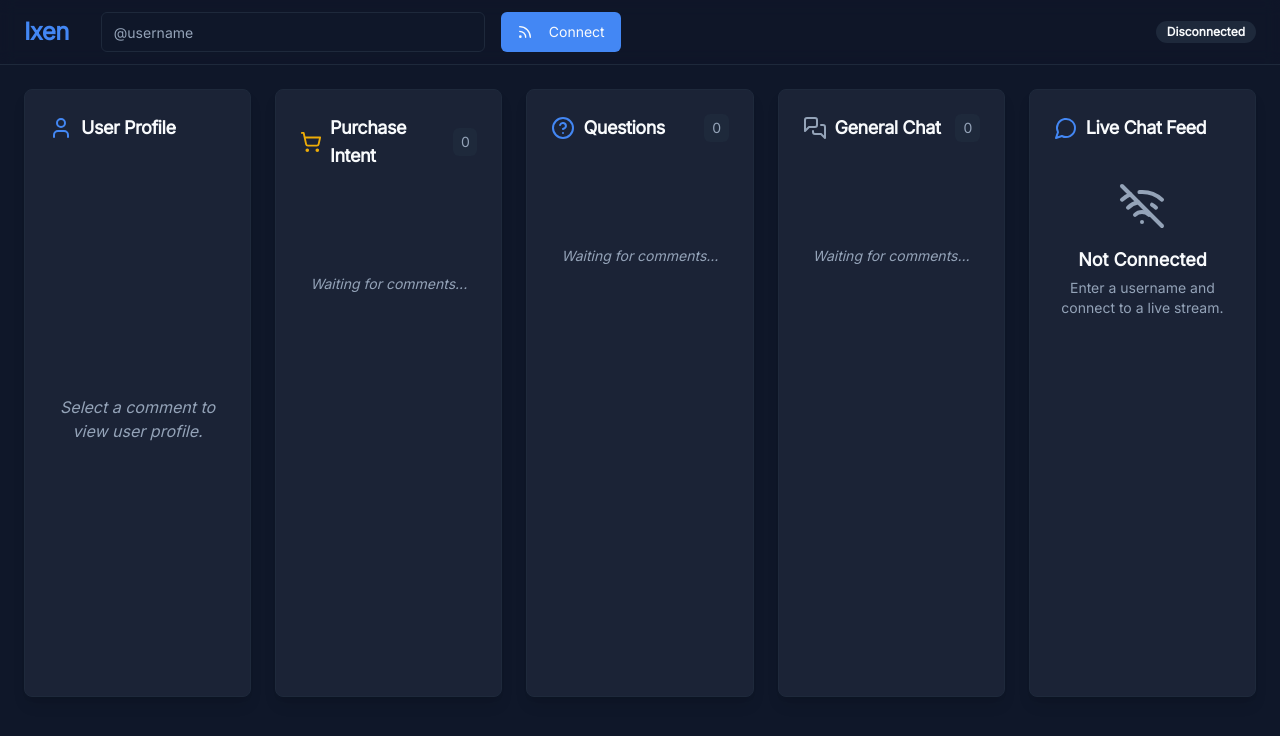
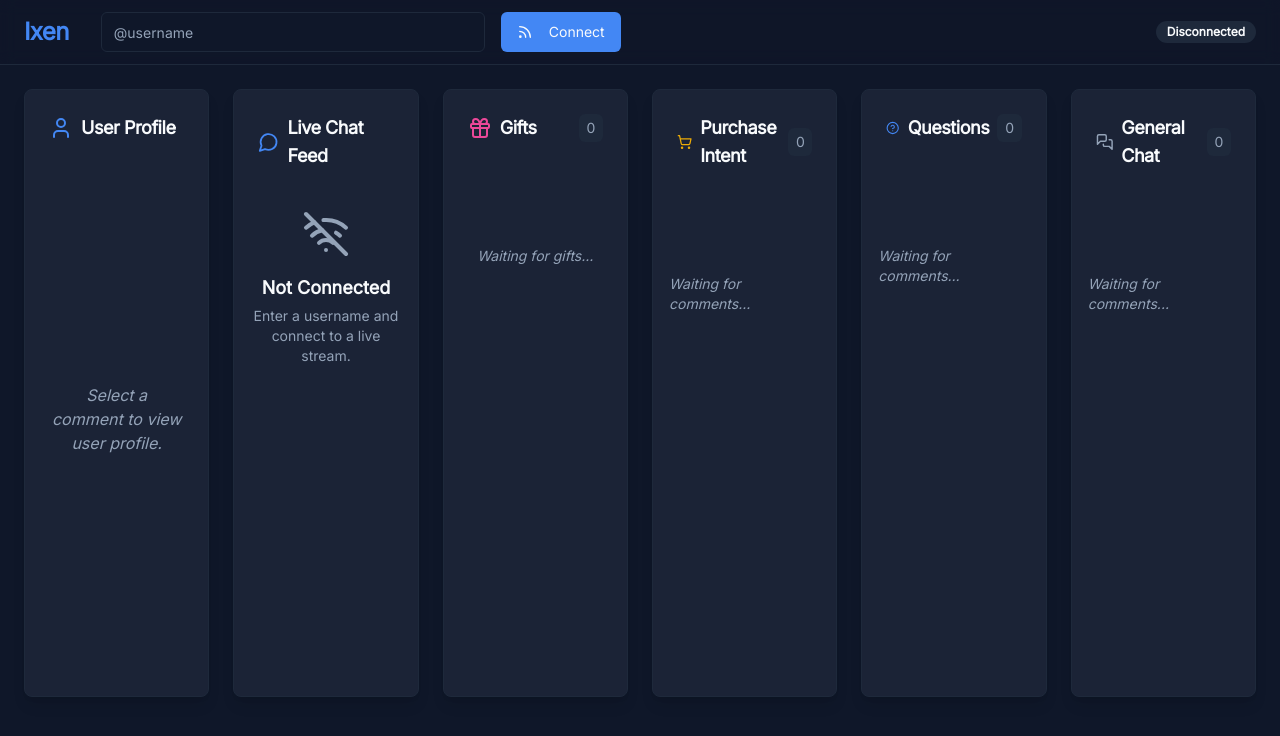
Before and after one commit to plexy44/ixen, a Next.js app: page / in a window 1280 px wide. Shown: the top 736 px of the page. Built offline with nearby package versions, Linux system fonts and the light colour scheme; what @genkit-ai/googleai, genkit would draw is missing.

Commit message:
Add new panel to the main layout that only displays gifts Move the live

```diff
--- a/src/app/api/tiktok/route.ts
+++ b/src/app/api/tiktok/route.ts
@@ -54,6 +54,14 @@ function createSSEStream(username: string) {
         enqueue('comment', comment);
       });
 
+      tiktokLiveConnection.on(WebcastEvent.GIFT, (gift) => {
+        // We only want to process the gift when the streak ends
+        if (gift.giftType === 1 && !gift.repeatEnd) {
+          return;
+        }
+        enqueue('gift', gift);
+      });
+
       tiktokLiveConnection.on(ControlEvent.DISCONNECTED, (reason) => {
         console.log(`[TikTok] Disconnected from @${username}'s stream. Reason: ${reason}`);
         enqueue('disconnected', { message: 'Stream disconnected.' });
--- a/src/app/page.tsx
+++ b/src/app/page.tsx
@@ -11,7 +11,8 @@ import { useToast } from '@/hooks/use-toast';
 import { CommentColumn } from '@/components/comment-column';
 import { ProfileColumn } from '@/components/profile-column';
 import { LiveChatColumn, type LiveComment } from '@/components/live-chat-column';
-import { ShoppingCart, HelpCircle, MessagesSquare, Rss, X } from 'lucide-react';
+import { GiftColumn, type Gift } from '@/components/gift-column';
+import { ShoppingCart, HelpCircle, MessagesSquare, Rss, X, GiftIcon } from 'lucide-react';
 import type { UserProfile } from '@/components/profile-column';
 
 type Comment = {
@@ -59,6 +60,7 @@ export default function IxenPage() {
     'Question': [],
     'General': [],
   });
+  const [gifts, setGifts] = useState<Gift[]>([]);
   const [selectedUser, setSelectedUser] = useState<UserProfile | null>(null);
   const [selectedCommentId, setSelectedCommentId] = useState<number | string | null>(null);
   const [liveComments, setLiveComments] = useState<LiveComment[]>([]);
@@ -69,6 +71,11 @@ export default function IxenPage() {
   const handleCommentClick = (comment: Comment) => {
     setSelectedUser(getSampleUser(comment.user, comment.profilePictureUrl));
     setSelectedCommentId(comment.id);
+  };
+
+  const handleGiftClick = (gift: Gift) => {
+    setSelectedUser(getSampleUser(gift.user, gift.profilePictureUrl));
+    setSelectedCommentId(null); // Gifts don't have a selectable state like comments
   };
 
   const addComment = useCallback(async (commentData: any) => {
@@ -116,6 +123,17 @@ export default function IxenPage() {
     }
   }, [toast]);
 
+  const addGift = useCallback((giftData: any) => {
+      const newGift: Gift = {
+        id: giftData.msgId || `gift-${Date.now()}-${Math.random()}`,
+        user: giftData.uniqueId,
+        giftName: giftData.giftName,
+        count: giftData.repeatCount,
+        profilePictureUrl: giftData.profilePictureUrl,
+      };
+      setGifts(prev => [newGift, ...prev].slice(0, 50));
+  }, []);
+
   const handleDisconnect = useCallback(() => {
     if (eventSourceRef.current) {
       eventSourceRef.current.close();
@@ -145,6 +163,7 @@ export default function IxenPage() {
     setConnectionStatus('connecting');
     setLiveComments([]);
     setComments({ 'Purchase Intent': [], 'Question': [], 'General': [] });
+    setGifts([]);
     setSelectedUser(null);
     setSelectedCommentId(null);
 
@@ -163,6 +182,11 @@ export default function IxenPage() {
     eventSource.addEventListener('comment', (event: MessageEvent) => {
         const commentData = JSON.parse(event.data);
         addComment(commentData);
+    });
+
+    eventSource.addEventListener('gift', (event: MessageEvent) => {
+        const giftData = JSON.parse(event.data);
+        addGift(giftData);
     });
 
     eventSource.addEventListener('disconnected', (event: MessageEvent) => {
@@ -265,8 +289,16 @@ export default function IxenPage() {
       </header>
 
       <main className="flex-1 container mx-auto p-4 md:p-6">
-        <div className="grid grid-cols-1 md:grid-cols-2 lg:grid-cols-5 gap-6">
+        <div className="grid grid-cols-1 md:grid-cols-2 lg:grid-cols-6 gap-6">
           <ProfileColumn user={selectedUser} />
+          <LiveChatColumn
+            liveComments={liveComments}
+            connectionStatus={connectionStatus}
+          />
+          <GiftColumn
+            gifts={gifts}
+            onGiftClick={handleGiftClick}
+          />
           <CommentColumn
             title="Purchase Intent"
             comments={comments['Purchase Intent']}
@@ -288,10 +320,6 @@ export default function IxenPage() {
             onCommentClick={handleCommentClick}
             selectedCommentId={selectedCommentId}
           />
-          <LiveChatColumn
-            liveComments={liveComments}
-            connectionStatus={connectionStatus}
-          />
         </div>
       </main>
     </div>
--- /dev/null
+++ b/src/components/gift-column.tsx
@@ -0,0 +1,79 @@
+'use client';
+
+import type { ReactNode } from 'react';
+import { Card, CardHeader, CardTitle, CardContent } from "@/components/ui/card";
+import { ScrollArea } from "@/components/ui/scroll-area";
+import { Avatar, AvatarFallback, AvatarImage } from "@/components/ui/avatar";
+import { GiftIcon } from "lucide-react";
+import { cn } from "@/lib/utils";
+
+export type Gift = {
+  id: number | string;
+  user: string;
+  giftName: string;
+  count: number;
+  profilePictureUrl?: string;
+};
+
+interface GiftCardProps {
+  gift: Gift;
+  onClick: () => void;
+}
+
+function GiftCard({ gift, onClick }: GiftCardProps) {
+  return (
+    <Card
+      onClick={onClick}
+      className="p-3 bg-card/50 hover:bg-card transition-colors duration-200 cursor-pointer"
+    >
+      <div className="flex items-start gap-3">
+        <Avatar className="h-8 w-8">
+          <AvatarImage src={gift.profilePictureUrl} alt={gift.user} />
+          <AvatarFallback>{gift.user.substring(0, 2).toUpperCase()}</AvatarFallback>
+        </Avatar>
+        <div className="flex-1">
+          <p className="font-semibold text-sm text-primary">{gift.user}</p>
+          <p className="text-sm text-foreground/90">Sent a {gift.giftName} x{gift.count}</p>
+        </div>
+      </div>
+    </Card>
+  );
+}
+
+interface GiftColumnProps {
+  gifts: Gift[];
+  onGiftClick: (gift: Gift) => void;
+}
+
+export function GiftColumn({ gifts, onGiftClick }: GiftColumnProps) {
+  return (
+    <Card className="flex flex-col h-[calc(100vh-12rem)] shadow-lg">
+      <CardHeader className="flex-shrink-0">
+        <CardTitle className="flex items-center gap-2 text-lg">
+          <GiftIcon className="text-pink-500" />
+          Gifts
+          <span className="ml-auto text-sm font-normal text-muted-foreground bg-muted px-2 py-1 rounded-md">{gifts.length}</span>
+        </CardTitle>
+      </CardHeader>
+      <CardContent className="flex-grow overflow-hidden p-0">
+        <ScrollArea className="h-full">
+          <div className="flex flex-col gap-3 p-4 pt-0">
+            {gifts.length > 0 ? (
+              gifts.map((gift) => (
+                <GiftCard
+                  key={gift.id}
+                  gift={gift}
+                  onClick={() => onGiftClick(gift)}
+                />
+              ))
+            ) : (
+              <div className="flex items-center justify-center h-full pt-20">
+                <p className="text-muted-foreground text-sm italic">Waiting for gifts...</p>
+              </div>
+            )}
+          </div>
+        </ScrollArea>
+      </CardContent>
+    </Card>
+  );
+}
```
